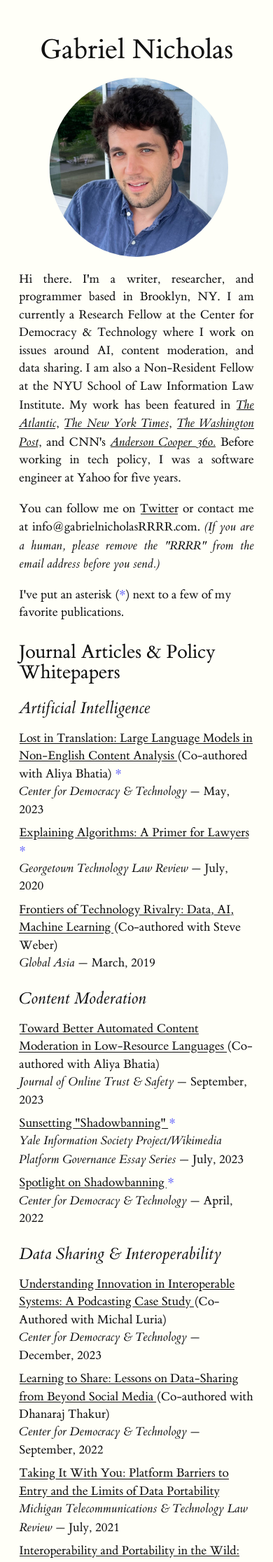
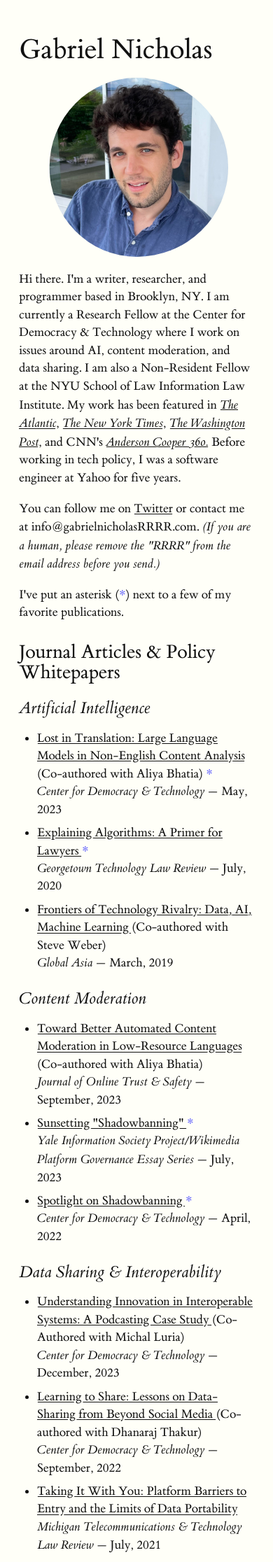
Before and after one commit to gajeam/gajeam.github.io, a Jekyll site: the page built from index.html, in a window 390 px wide. Shown: the top 2232 px of the page at 70% size. Built offline with Jekyll 4.4.1, drawn with Linux system fonts in a browser that asks for light colours.

Commit message:
Fixed mobile awkwardness

```diff
--- a/_sass/main.scss
+++ b/_sass/main.scss
@@ -45,14 +45,4 @@ p.favorites-disclaimer {
 		float:none;
 		margin-top: 1.5rem;
     }
-    h1 {
-    	text-align:center;
-    }
-    p {
-    	  text-align: justify;
-    }
-    ul {
-    	padding-left: 0rem;
-    	list-style-type: none;
-    }
 }
```
